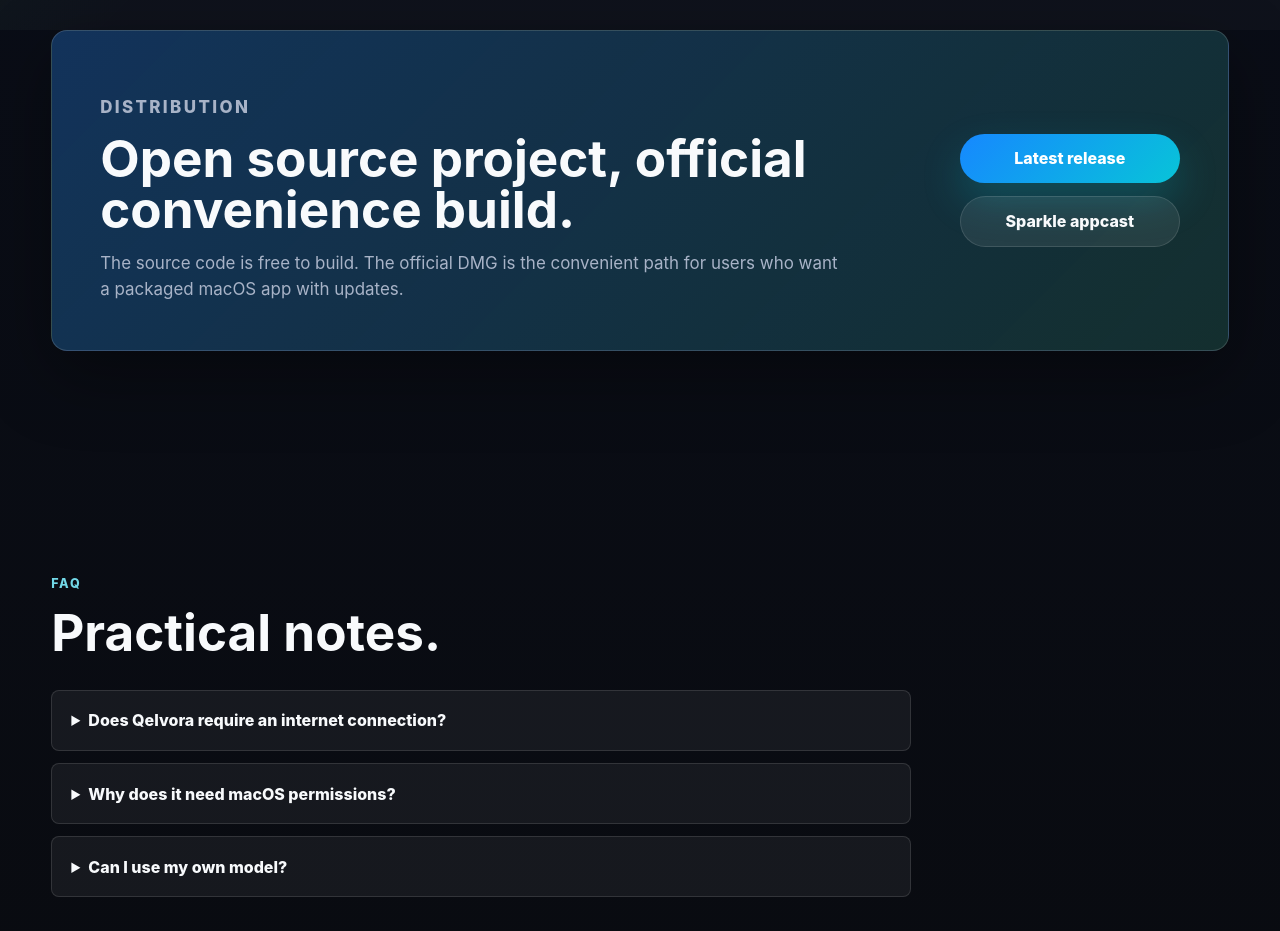
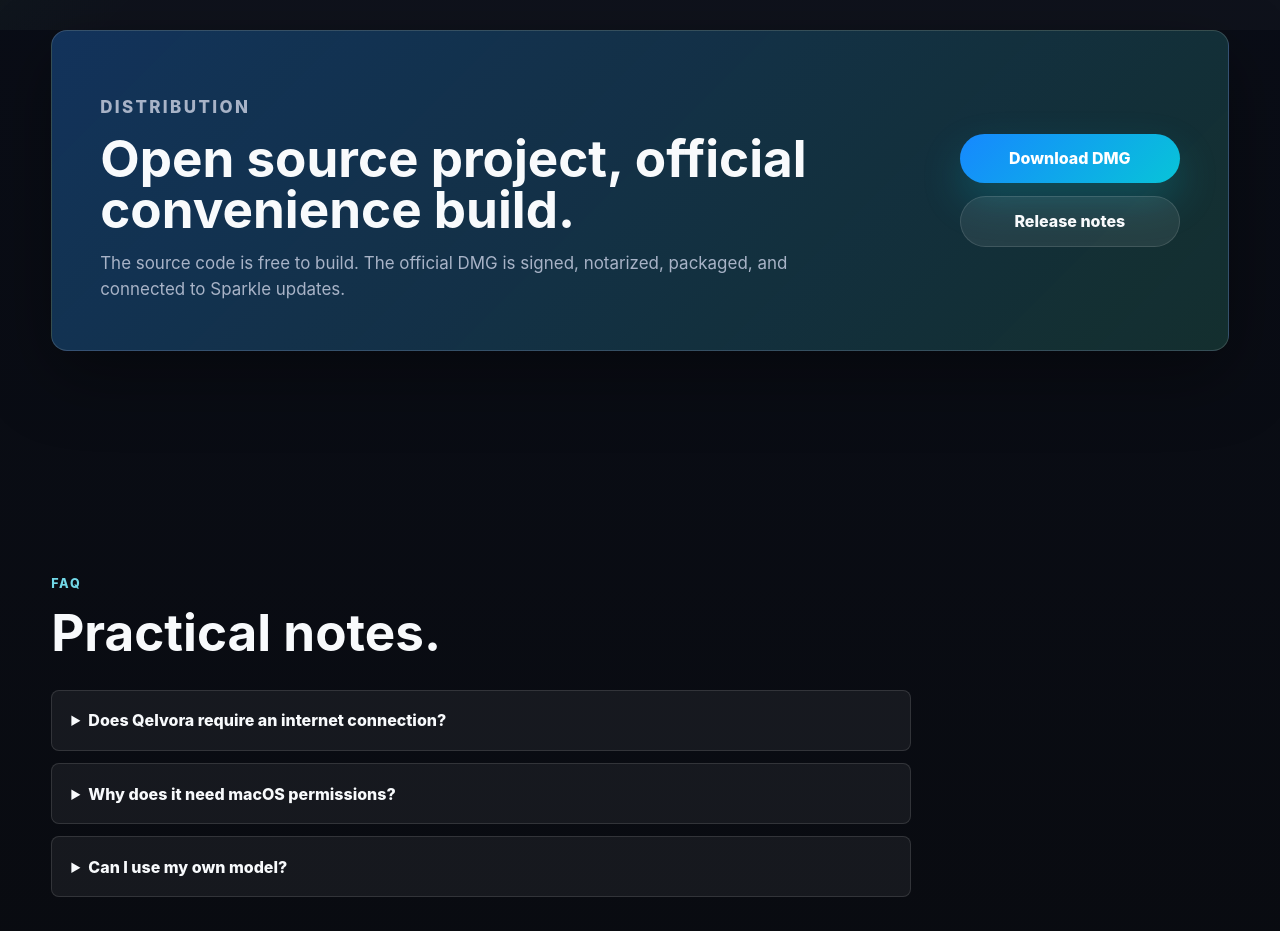
Before and after one commit to CyrilDieumegard/Qelvora, a website: page site/index.html in a window 1280 px wide. Shown: the part 3620-4551 px from the top of the page. Drawn offline with Linux system fonts and the light colour scheme.

Commit message:
Update public release status

```diff
--- a/site/index.html
+++ b/site/index.html
@@ -50,7 +50,7 @@
             grammar, tone, and translations without sending your draft to a remote service.
           </p>
           <div class="hero-actions" aria-label="Primary actions">
-            <a class="button primary" href="https://github.com/CyrilDieumegard/Qelvora/releases/latest" rel="noreferrer">
+            <a class="button primary" href="https://github.com/CyrilDieumegard/Qelvora/releases/latest/download/Qelvora-0.1.25.dmg" rel="noreferrer">
               Download for macOS
             </a>
             <a class="button secondary" href="https://github.com/CyrilDieumegard/Qelvora" rel="noreferrer">
@@ -165,15 +165,15 @@
             <p class="eyebrow">Distribution</p>
             <h2 id="download-title">Open source project, official convenience build.</h2>
             <p>
-              The source code is free to build. The official DMG is the convenient path
-              for users who want a packaged macOS app with updates.
+              The source code is free to build. The official DMG is signed,
+              notarized, packaged, and connected to Sparkle updates.
             </p>
           </div>
           <div class="download-actions">
-            <a class="button primary" href="https://github.com/CyrilDieumegard/Qelvora/releases/latest" rel="noreferrer">
-              Latest release
+            <a class="button primary" href="https://github.com/CyrilDieumegard/Qelvora/releases/latest/download/Qelvora-0.1.25.dmg" rel="noreferrer">
+              Download DMG
             </a>
-            <a class="button secondary" href="/appcast.xml">Sparkle appcast</a>
+            <a class="button secondary" href="https://github.com/CyrilDieumegard/Qelvora/releases/latest" rel="noreferrer">Release notes</a>
           </div>
         </div>
       </section>
```
Also changed, not shown: README.md.
